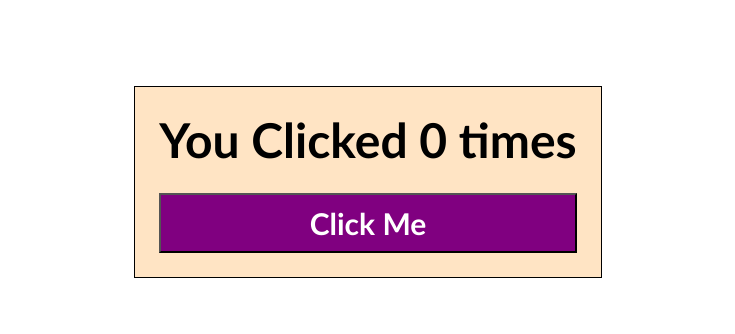
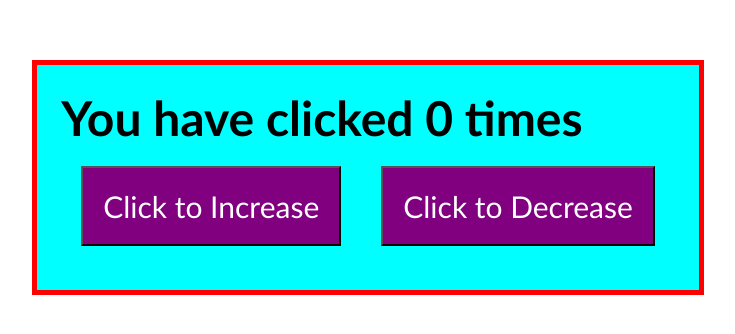
Before and after one commit to prabin738/Mini-React-Projects-For-Completly-Begineers, a React (Vite) app: page / in a window 1280 px wide. Shown: the part 218-552 px from the top of the page, without its empty margins (272-1007 px from the left). Built offline with nearby package versions, Linux system fonts and the light colour scheme; the HTML template or start-up script is replaced by a standard one.

Commit message:
increase and decrease both in one

```diff
--- a/src/App.jsx
+++ b/src/App.jsx
@@ -3,13 +3,15 @@ import "./index.css";
 import Counter from "./Components/UseState/Counter";
 import ToogleVisibility from "./Components/UseState/ToogleVisibility";
 import ReduceCount from "./Components/UseState/ReduceCount";
+import CountIncreaseDecrease from "./Components/UseState/CountIncreaseDecrease";
 
 const App = () => {
   return (
     <div>
-      {/* <Counter /> */}
-      {/* <ToogleVisibility /> */}
-      <ReduceCount />
+      {/* <Counter />
+      <ReduceCount /> */}
+
+      <CountIncreaseDecrease />
     </div>
   );
 };
--- /dev/null
+++ b/src/Components/UseState/CountIncreaseDecrease.css
@@ -0,0 +1,22 @@
+.first {
+  background-color: aqua;
+  padding: 1.5rem;
+  border: 5px solid red;
+  gap: 30px;
+  margin-bottom: 10px;
+}
+.button {
+  display: flex;
+  align-items: center;
+  justify-content: space-evenly;
+}
+
+.button button {
+  background-color: purple;
+  height: auto;
+  margin: 20px;
+  padding: 20px;
+  color: white;
+  font-size: 30px;
+  cursor: pointer;
+}
--- /dev/null
+++ b/src/Components/UseState/CountIncreaseDecrease.jsx
@@ -0,0 +1,30 @@
+import React, { useState } from "react";
+import "./CountIncreaseDecrease.css";
+
+const CountIncreaseDecrease = () => {
+  const [click, setClick] = useState(0);
+  return (
+    <div className="first">
+      <h2>You have clicked {click} times</h2>
+      <div className="button">
+        <button
+          onClick={() => {
+            setClick(click + 1);
+          }}
+        >
+          Click to Increase
+        </button>
+
+        <button
+          onClick={() => {
+            setClick(click - 1);
+          }}
+        >
+          Click to Decrease
+        </button>
+      </div>
+    </div>
+  );
+};
+
+export default CountIncreaseDecrease;
```
